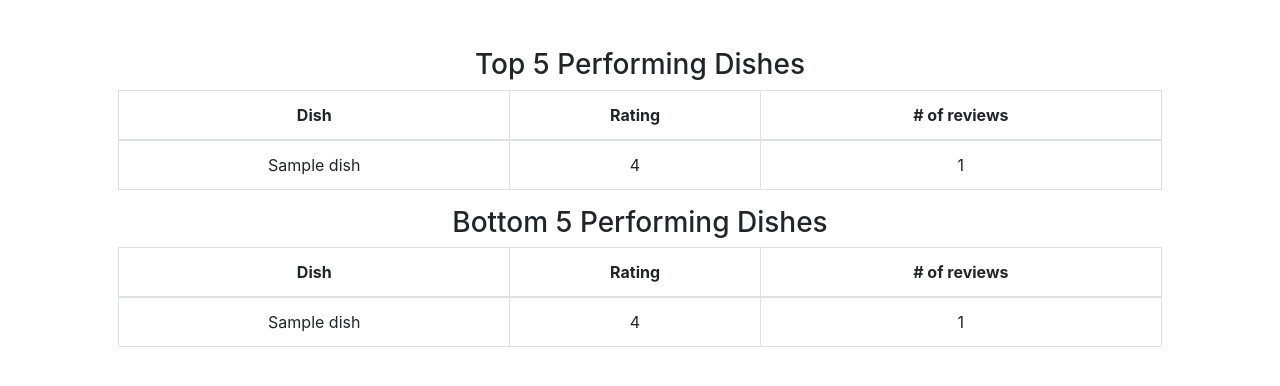
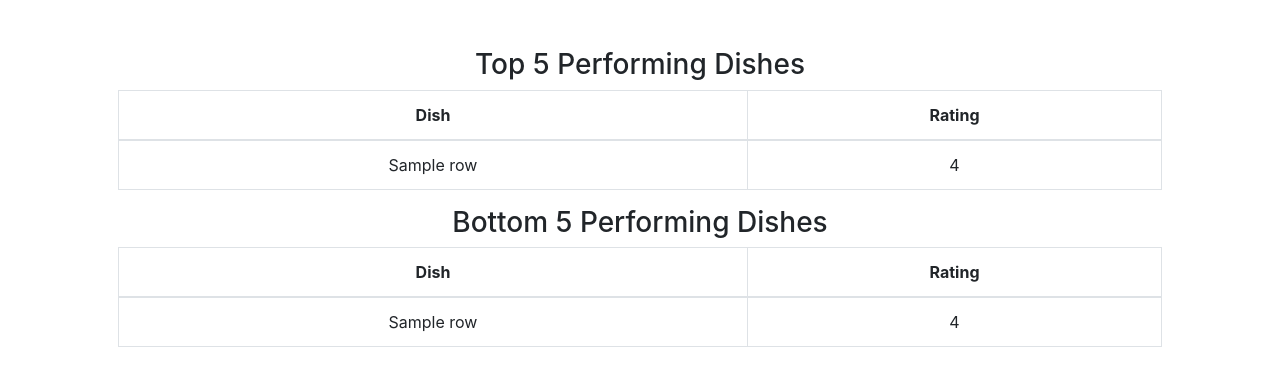
Before and after one commit to Rolandojvega/Charleys-Place, a Flask app: template templates/dashboard.html in a window 1280 px wide. Shown: the part 76-462 px from the top of the page. Run offline with Flask 2, Linux system fonts and the light colour scheme; the template is opened without the code that fills it: most values are stand-ins (such as "Sample title", 1, 10 or a date in 2020); some libraries are stand-ins or nearby versions.

Commit message:
dashboard top and bottom 5

```diff
--- a/application.py
+++ b/application.py
@@ -52,8 +52,11 @@ def dashboard():
     """dashboard for admin"""
     if request.method == "GET":
         # Query database for top 5
-        top = db.execute(SELECT )
-        return render_template("dashboard.html")
+        top = db.execute("SELECT * FROM dishes WHERE avg_rating IS NOT NULL ORDER BY avg_rating DESC LIMIT 5")
+        print(top)
+        # Query database for bottom 5
+        bottom = db.execute("SELECT * FROM dishes WHERE avg_rating IS NOT NULL ORDER BY avg_rating ASC LIMIT 5")
+        return render_template("dashboard.html", top = top, bottom = bottom)
     else:
         return apology("TODO")
 
--- a/templates/dashboard.html
+++ b/templates/dashboard.html
@@ -11,15 +11,13 @@
         <tr>
           <th scope="col">Dish</th>
           <th scope="col">Rating</th>
-          <th scope="col"># of reviews</th>
         </tr>
       </thead>
       <tbody>
         {% for row in top %}
         <tr>
-            <td>{{ row['dish'] }}</td>
-            <td>{{ row['rating'] }}</td>
-            <td>{{ row['number'] }}</td>
+            <td>{{ row['name'] }}</td>
+            <td>{{ row['avg_rating'] }}</td>
         </tr>
         {% endfor %}
       </tbody>
@@ -31,15 +29,13 @@
         <tr>
           <th scope="col">Dish</th>
           <th scope="col">Rating</th>
-          <th scope="col"># of reviews</th>
         </tr>
       </thead>
       <tbody>
         {% for row in bottom %}
         <tr>
-            <td>{{ row['dish'] }}</td>
-            <td>{{ row['rating'] }}</td>
-            <td>{{ row['number'] }}</td>
+            <td>{{ row['name'] }}</td>
+            <td>{{ row['avg_rating'] }}</td>
         </tr>
         {% endfor %}
       </tbody>
```
Also changed, not shown: charley.db.
